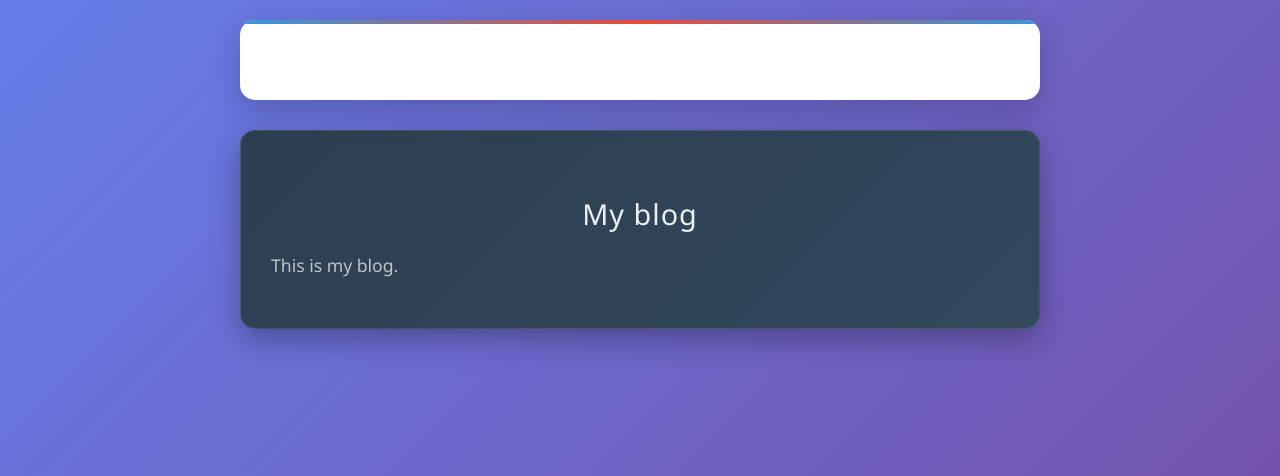
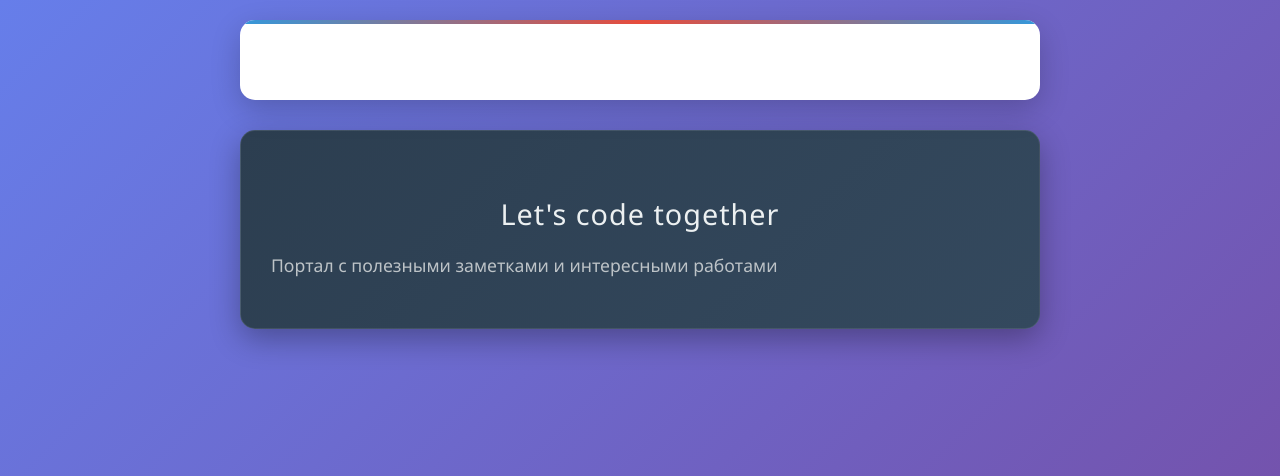
Before and after one commit to VasenkovAA/blog, a Django app: template blog/templates/base.html in a window 1280 px wide. Shown: the top 476 px of the page. Run offline with Django 5.2, Linux system fonts and the light colour scheme; the template is opened without the code that fills it, so the values that code supplies are empty.

Commit message:
fix: urls and title

```diff
--- a/blog/templates/base.html
+++ b/blog/templates/base.html
@@ -4,8 +4,9 @@
     <head>
         <meta charset="UTF-8">
         <meta name="viewport" content="width=device-width, initial-scale=1.0">
-        <meta name="description" content="Описание вашей страницы">
-        <meta name="keywords" content="ключевое,слово,пример">
+        <meta name="description"
+              content="Let's code together - портал с полезными заметками и интересными работами">
+        <meta name="keywords" content="Let's code together">
         <title>
             {% block title %}
             {% endblock title %}
@@ -18,8 +19,8 @@
             {% endblock content %}
         </div>
         <div id="sidebar">
-            <h2>My blog</h2>
-            <p>This is my blog.</p>
+            <h2>Let's code together</h2>
+            <p>Портал с полезными заметками и интересными работами</p>
         </div>
     </body>
 </html>
--- a/blog/templates/post/list.html
+++ b/blog/templates/post/list.html
@@ -1,9 +1,9 @@
 {% extends "base.html" %}
 {% block title %}
-    My Blog
+    Последние новости
 {% endblock title %}
 {% block content %}
-    <h1>My Blog</h1>
+    <h1>Последние новости</h1>
     {% if tag %}<h2>Posts tagged with "{{ tag.name }}"</h2>{% endif %}
     {% for post in posts %}
         <h2>
```
Also changed, not shown: blog/urls.py (+5 -6 lines).
